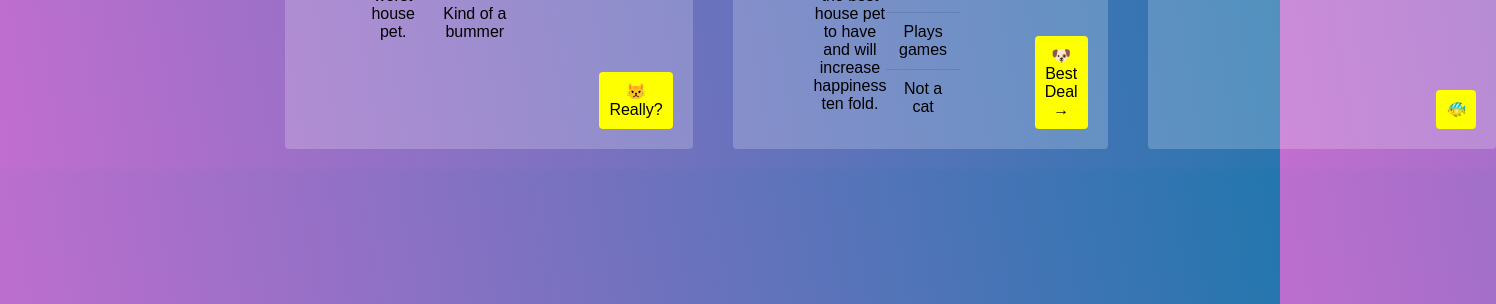
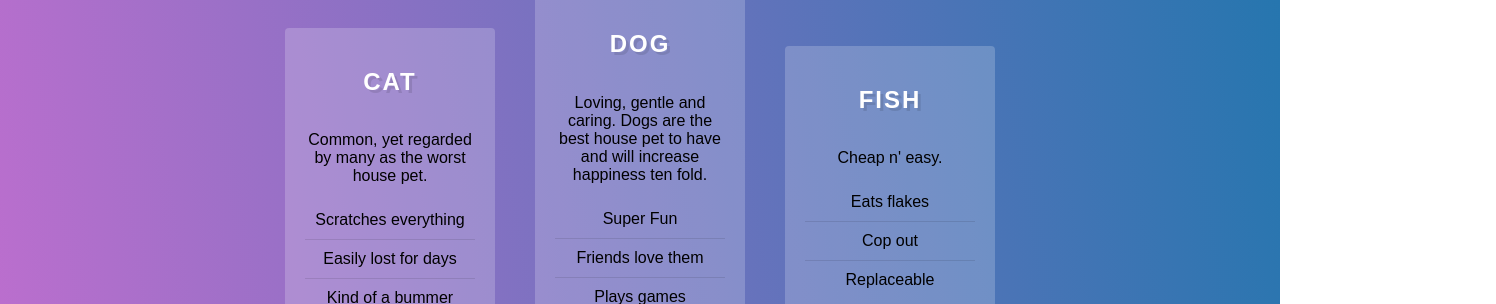
Before and after one commit to railsstudent/what-the-flexBox-2, a plain HTML site: page pricing-grid/index.html in a window 1280 px wide. Shown: the part 159-463 px from the top of the page, 1496 px wide, since content can reach past the window. Drawn offline with Linux system fonts and the light colour scheme.

Commit message:
Complete pricing-grid video exercise

```diff
--- a/pricing-grid/style.css
+++ b/pricing-grid/style.css
@@ -60,6 +60,8 @@ a {
   max-width:750px;
   margin: 0 auto;
   display: flex;
+  align-items: center;
+  height: 100vh;
 }
 
 /* flex-item */
@@ -72,6 +74,11 @@ a {
 
   flex: 1;
   display: flex;
+  flex-wrap: wrap;
+}
+
+.plan > * {
+  flex: 1 1 100%;
 }
 
 .plan .cta {
```
